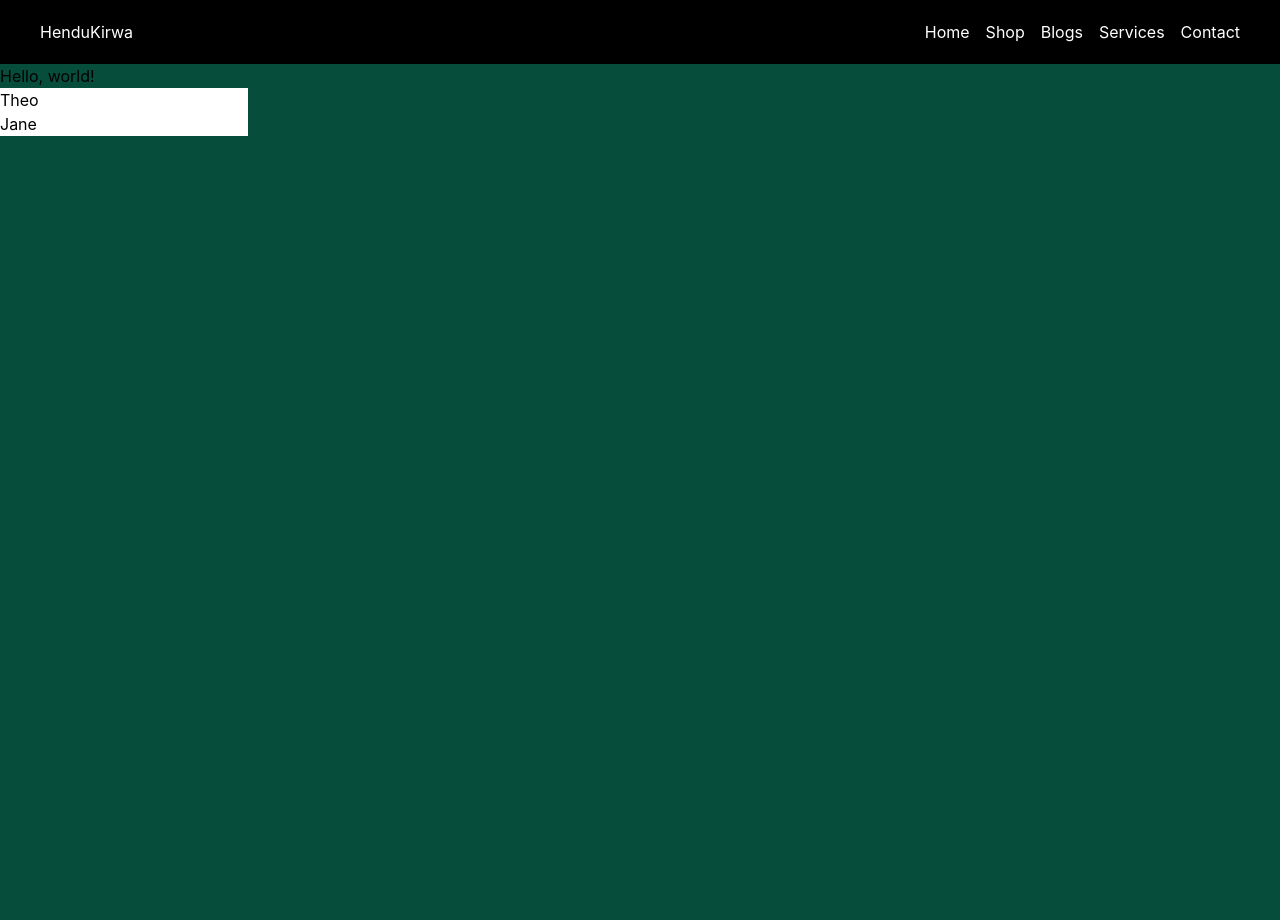
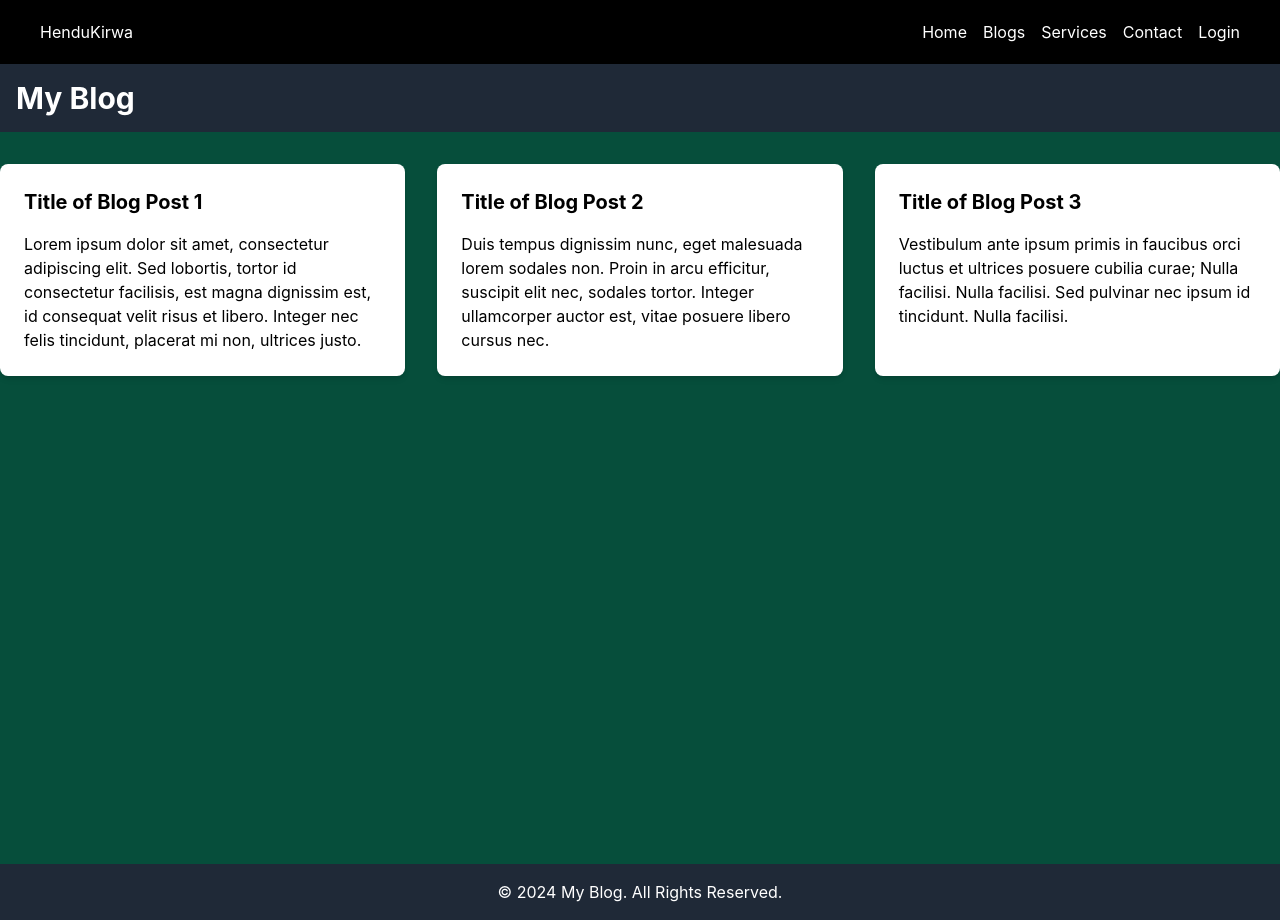
Before and after one commit to muhayimanatheo/classreact, a React (Create React App) app in the folder react-ecommerce/: page /blogs in a window 1280 px wide. Before the commit the page ends 800 px from the top, so only its background shows below. Built offline with nearby package versions, Linux system fonts and the light colour scheme.

Commit message:
connction to back end in proccess

```diff
--- a/react-ecommerce/package.json
+++ b/react-ecommerce/package.json
@@ -6,6 +6,7 @@
     "@testing-library/jest-dom": "^5.17.0",
     "@testing-library/react": "^13.4.0",
     "@testing-library/user-event": "^13.5.0",
+    "axios": "^1.6.7",
     "react": "^18.2.0",
     "react-dom": "^18.2.0",
     "react-scripts": "5.0.1",
--- a/react-ecommerce/src/App.js
+++ b/react-ecommerce/src/App.js
@@ -6,6 +6,7 @@ import ServicesFunc from './components/services';
 import BlogFunc from './components/blogs';
 import Parents from './components/parent';
 import Contacts from './components/contact';
+
 
 
 function App() {
--- a/react-ecommerce/src/components/blogs.js
+++ b/react-ecommerce/src/components/blogs.js
@@ -1,50 +1,55 @@
 import React from "react";
 //import { Link } from "react-router-dom";
-import { useState } from "react";
+// import { useState } from "react";
 function BlogFunc() {
-    const datas= [{
-        id: 1,
-        name: "Theo",
-        title: "CEO",
-        description: "This is a blog 1",
-    },
-    {
-        id: 2,
-        name: "Jane",
-        title: "Managing DIrector",
-        description: "This is a blog 2",
-    }
-        ];
-        const [data, setData] = useState(datas);
+        return (
 
-        const updateState = (index) =>(e) =>{
-            const newArray = data.map((item,i) =>{
-                if(index=== i){
-                    return {...item,[e.target.name]: e.target.value};
-                }
-                else{
-                        return item;
-                    }
-            });
-            setData(newArray);
-        };
-        return (
             <div className="BlogFunc">
-              <p>Hello, world!</p>
-              <ul>
-                {data.map((datum, index) => {
-                  return (
-                    <li key={datum.name}>
-                      <input
-                        type="text"
-                        name="name"
-                        value={datum.name}
-                        onChange={(event) => updateState(index, event.target.value)}
-                      />
-                    </li>
-                  );
-                })}
-              </ul>
+              <div className="flex flex-col min-h-screen">
+      {/* Header */}
+      <header className="bg-gray-800 text-white py-4">
+        <div className="container mx-auto px-4">
+          <h1 className="text-3xl font-bold">My Blog</h1>
+        </div>
+      </header>
+
+      {/* Main Content */}
+      <main className="container mx-auto flex-grow py-8">
+        <div className="grid grid-cols-1 md:grid-cols-2 lg:grid-cols-3 gap-8">
+          {/* Blog Post 1 */}
+          <div className="bg-white p-6 rounded-lg shadow-md">
+            <h2 className="text-xl font-bold mb-4">Title of Blog Post 1</h2>
+            <p>
+              Lorem ipsum dolor sit amet, consectetur adipiscing elit. Sed
+              lobortis, tortor id consectetur facilisis, est magna dignissim
+              est, id consequat velit risus et libero. Integer nec felis
+              tincidunt, placerat mi non, ultrices justo.
+            </p>
+          </div>
+
+          {/* Blog Post 2 */}
+          <div className="bg-white p-6 rounded-lg shadow-md">
+            <h2 className="text-xl font-bold mb-4">Title of Blog Post 2</h2>
+            <p>
+              Duis tempus dignissim nunc, eget malesuada lorem sodales non.
+              Proin in arcu efficitur, suscipit elit nec, sodales tortor.
+              Integer ullamcorper auctor est, vitae posuere libero cursus nec.
+            </p>
+          </div>
+
+          {/* Blog Post 3 */}
+          <div className="bg-white p-6 rounded-lg shadow-md">
+            <h2 className="text-xl font-bold mb-4">Title of Blog Post 3</h2>
+            <p>
+              Vestibulum ante ipsum primis in faucibus orci luctus et ultrices
+              posuere cubilia curae; Nulla facilisi. Nulla facilisi. Sed
+              pulvinar nec ipsum id tincidunt. Nulla facilisi.
+            </p>
+          </div>
+        </div>
+      </main>
+    </div>
+
             </div>
           );
 }
--- a/react-ecommerce/src/components/parent.js
+++ b/react-ecommerce/src/components/parent.js
@@ -1,5 +1,6 @@
 import React from 'react';
 import {Outlet, Link} from 'react-router-dom';
+
 
  const Parents = () => {
 
@@ -14,13 +15,19 @@ import {Outlet, Link} from 'react-router-dom';
                 </div>
             <ul className="flex space-x-4 text-white ml-auto mx-5">
                 <li><Link to="/">Home</Link></li>
-                <li><Link to="/blogs">Shop</Link></li>
                 <li><Link to="/blogs">Blogs</Link></li>
                 <li><Link to="/services">Services</Link></li>
                 <li><Link to="/contact">Contact</Link></li>
+                <li><Link to="/login">Login</Link></li>
             </ul>
     </nav>
     <Outlet/>
+
+    <footer className="bg-gray-800 text-white py-4">
+        <div className="container mx-auto px-4 text-center">
+          <p>&copy; {new Date().getFullYear()} My Blog. All Rights Reserved.</p>
+        </div>
+      </footer>
         </div>
      </>
     );
--- a/react-ecommerce/src/components/services.js
+++ b/react-ecommerce/src/components/services.js
@@ -11,7 +11,7 @@ function ServicesFunc() {
 
   return (
     <div>
-      <p className={`text-${color}-800`}>This Color is going to be changed {color}.</p>
+      <p style={{ color: color}}>This Color is going to be changed {color}.</p>
       <button onClick={() => handleColorChange('yellow')}>Change Color</button>
       <p>My Name is {name}</p>
             <label >FullNames:</label><br/>
```
Also changed, not shown: react-ecommerce/src/components/contact.js (+63 -58 lines), react-ecommerce/src/images/logo.svg (deleted), 1 other file (tests, documents, lock files or other folders).
